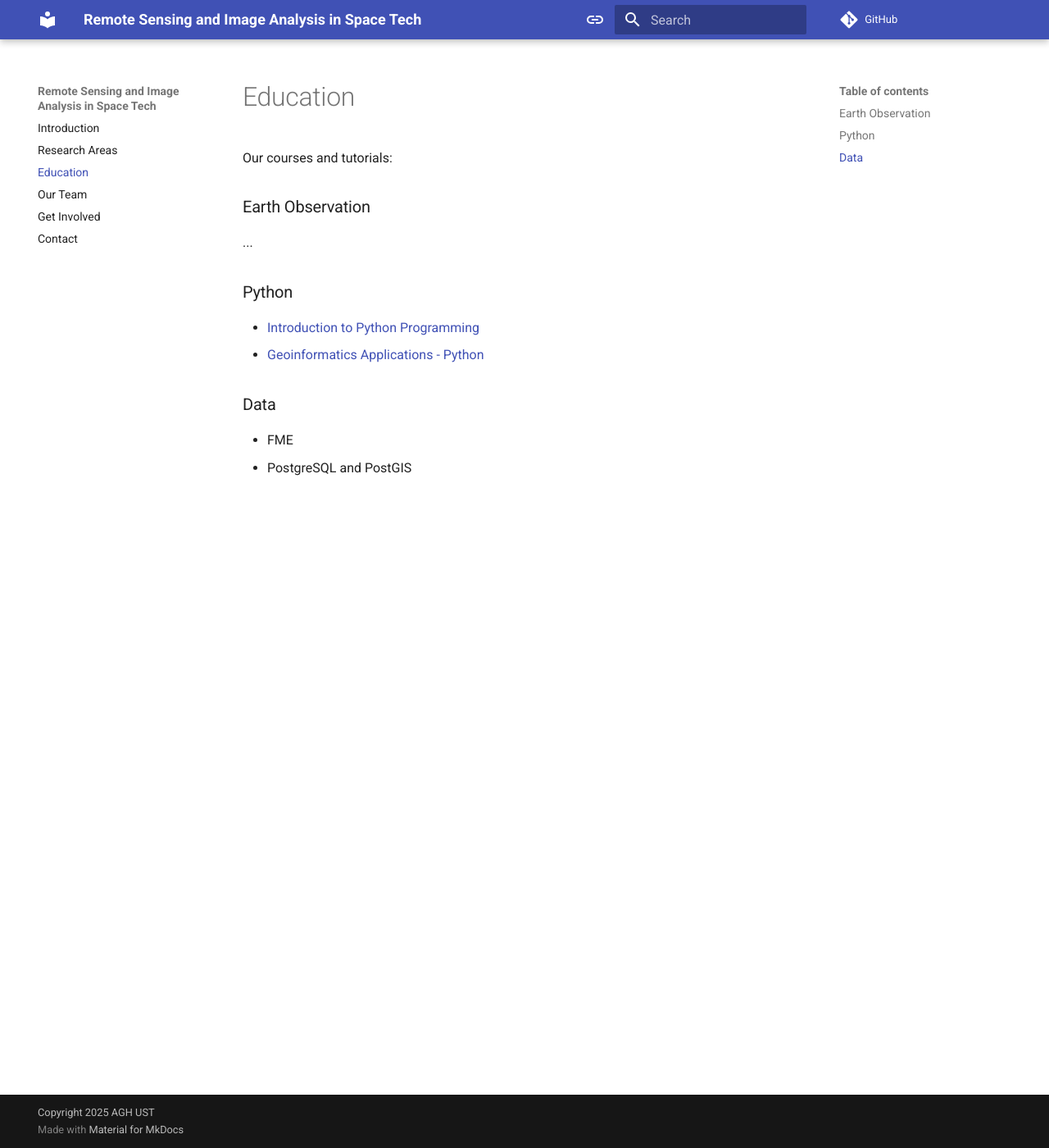
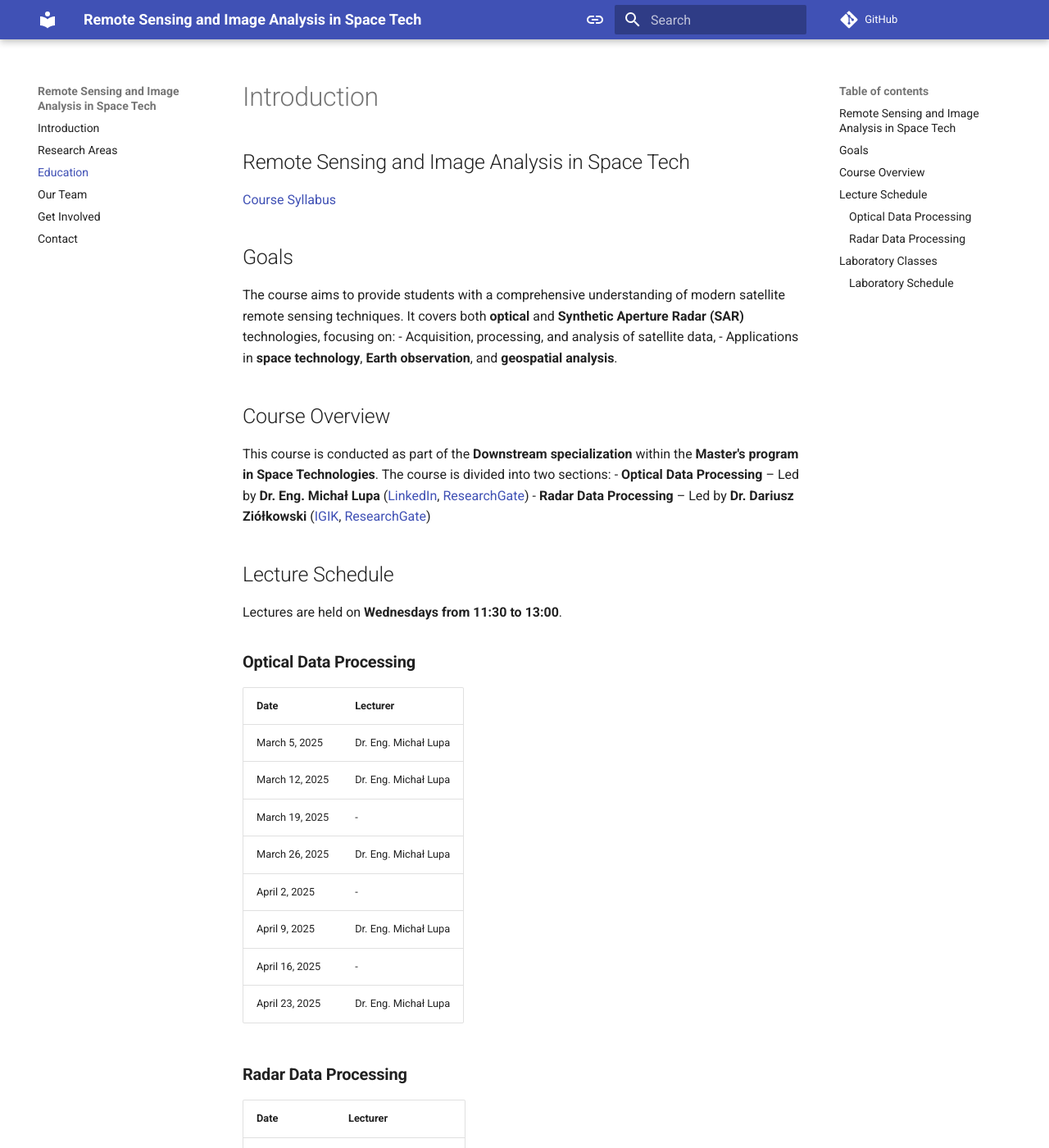
Before and after one commit to eo-agh/eo-course, an MkDocs documentation site: the page built from docs/education.md, in a window 1280 px wide and 1400 px high. Shown: the whole window at 82% size. Built offline with MkDocs 1.6.1 and Material for MkDocs 9.7.7, drawn with Linux system fonts in a browser that asks for light colours; comment, search, counter and statistics services are not loaded; some of the changed text lies outside the part shown.

Commit message:
Update education.md

```diff
--- a/docs/education.md
+++ b/docs/education.md
@@ -1,15 +1,70 @@
-Our courses and tutorials:
+# Introduction
 
-### Earth Observation
+## Remote Sensing and Image Analysis in Space Tech
 
-...
+[Course Syllabus](https://sylabusy.agh.edu.pl/en/document/7b443748-d38e-4c45-a0bf-6d57beb41d2b.pdf)
 
-### Python
+## Goals
+The course aims to provide students with a comprehensive understanding of modern satellite remote sensing techniques. It covers both **optical** and **Synthetic Aperture Radar (SAR)** technologies, focusing on:
+- Acquisition, processing, and analysis of satellite data,
+- Applications in **space technology**, **Earth observation**, and **geospatial analysis**.
 
-- [Introduction to Python Programming](https://http.cat/status/102)
-- [Geoinformatics Applications - Python](https://http.cat/status/101)
+## Course Overview
+This course is conducted as part of the **Downstream specialization** within the **Master's program in Space Technologies**. The course is divided into two sections:
+- **Optical Data Processing** – Led by **Dr. Eng. Michał Lupa** ([LinkedIn](https://www.linkedin.com/notifications/?filter=all), [ResearchGate](https://www.researchgate.net))
+- **Radar Data Processing** – Led by **Dr. Dariusz Ziółkowski** ([IGIK](http://www.igik.edu.pl/pl/a/Dariusz-Ziolkowski), [ResearchGate](https://www.researchgate.net/profile/Dariusz-Ziolkowski))
 
-### Data
+## Lecture Schedule
+Lectures are held on **Wednesdays from 11:30 to 13:00**.
 
-- FME
-- PostgreSQL and PostGIS
+### **Optical Data Processing**
+| Date         | Lecturer               |
+|-------------|----------------------|
+| March 5, 2025  | Dr. Eng. Michał Lupa |
+| March 12, 2025 | Dr. Eng. Michał Lupa |
+| March 19, 2025 | - |
+| March 26, 2025 | Dr. Eng. Michał Lupa |
+| April 2, 2025  | - |
+| April 9, 2025  | Dr. Eng. Michał Lupa |
+| April 16, 2025 | - |
+| April 23, 2025 | Dr. Eng. Michał Lupa |
+
+### **Radar Data Processing**
+| Date         | Lecturer               |
+|-------------|----------------------|
+| May 7, 2025  | Dr. Dariusz Ziółkowski |
+| May 14, 2025 | - |
+| May 21, 2025 | Dr. Dariusz Ziółkowski |
+| May 28, 2025 | - |
+| June 4, 2025  | Dr. Dariusz Ziółkowski |
+| June 11, 2025 | - |
+| June 18, 2025 | Dr. Dariusz Ziółkowski |
+
+## Laboratory Classes
+Laboratory sessions are held on **Wednesdays**, with two time slots:
+- **Slot 1:** 13:15 - 14:45
+- **Slot 2:** 15:00 - 16:30
+
+Each session consists of two parts with a **15-minute break**:
+1. **Implementation Tasks** – Students will develop practical skills in satellite data processing and analysis using specific tools and programming languages recommended by the instructor.
+2. **Semester Project** – From the first session, students will work on a semester-long project, gradually building their final deliverable.
+
+### **Laboratory Schedule**
+| Date         | Lecturer               |
+|-------------|----------------------|
+| March 5, 2025  | Dr. Eng. Michał Lupa |
+| March 12, 2025 | Dr. Eng. Michał Lupa |
+| March 19, 2025 | Dr. Eng. Michał Lupa |
+| March 26, 2025 | Dr. Eng. Michał Lupa |
+| April 2, 2025  | Dr. Eng. Michał Lupa |
+| April 9, 2025  | Dr. Eng. Michał Lupa |
+| April 16, 2025 | Dr. Eng. Michał Lupa |
+| April 23, 2025 | Dr. Eng. Michał Lupa |
+| May 7, 2025  | Dr. Dariusz Ziółkowski |
+| May 14, 2025 | Dr. Dariusz Ziółkowski |
+| May 21, 2025 | Dr. Dariusz Ziółkowski |
+| May 28, 2025 | Dr. Dariusz Ziółkowski |
+| June 4, 2025  | Dr. Dariusz Ziółkowski |
+| June 11, 2025 | Dr. Dariusz Ziółkowski |
+| June 18, 2025 | Dr. Dariusz Ziółkowski |
+| June 25, 2025 | **(It is Friday at AGH)** |
```
